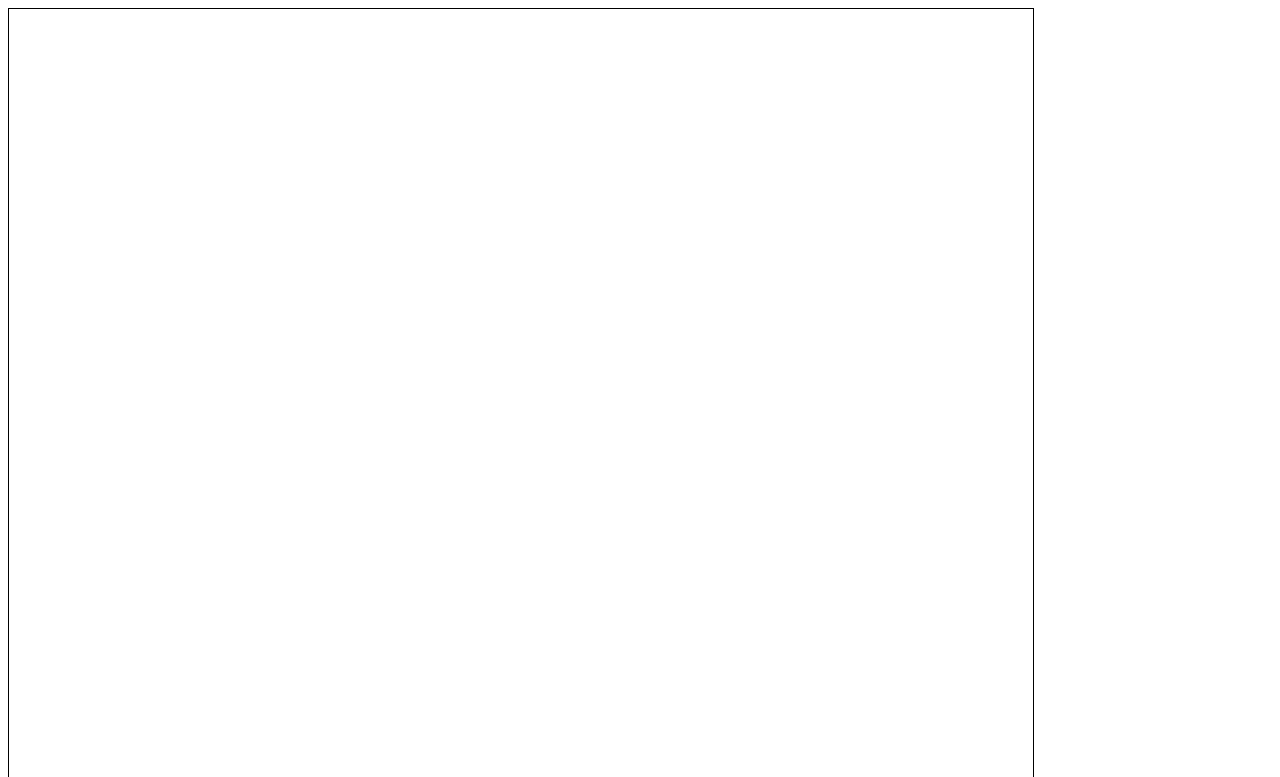
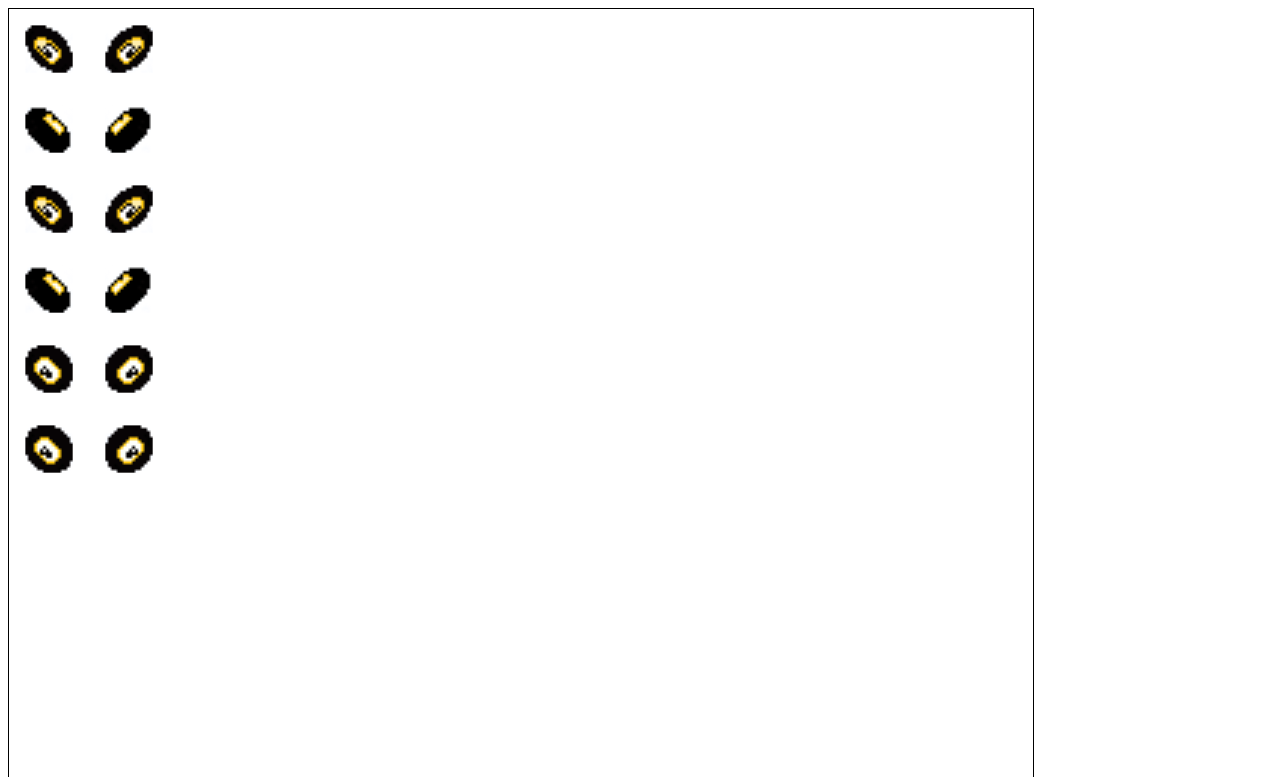
Before and after one commit to annablanton/MegaMix, a plain HTML site: page index.html in a window 1280 px wide. Shown: the top 777 px of the page. Drawn offline with Linux system fonts and the light colour scheme.

Commit message:
Added Wheelie animations

```diff
--- /dev/null
+++ b/animator.js
@@ -0,0 +1,45 @@
+class Animator {
+    constructor(spritesheet, xStart, yStart, width, height, frameCount, frameDuration, framePadding, reverse, loop) {
+        Object.assign(this, { spritesheet, xStart, yStart, height, width, frameCount, frameDuration, framePadding, reverse, loop });
+
+        this.elapsedTime = 0;
+        this.totalTime = this.frameCount * this.frameDuration;
+
+    };
+
+    drawFrame(tick, ctx, x, y, scale) {
+        this.elapsedTime += tick;
+
+        if (this.isDone()) {
+            if (this.loop) {
+                this.elapsedTime -= this.totalTime;
+            } else {
+                return;
+            }
+        }
+
+        let frame = this.currentFrame();
+        if (this.reverse) frame = this.frameCount - frame - 1;
+
+        console.log(this.spritesheet);
+        ctx.drawImage(this.spritesheet,
+            this.xStart + frame * (this.width + this.framePadding), this.yStart, //source from sheet
+            this.width, this.height,
+            x, y,
+            this.width * scale,
+            this.height * scale);
+
+        if (PARAMS.DEBUG) {
+            ctx.strokeStyle = 'Green';
+            ctx.strokeRect(x, y, this.width * scale, this.height * scale);
+        }
+    };
+
+    currentFrame() {
+        return Math.floor(this.elapsedTime / this.frameDuration);
+    };
+
+    isDone() {
+        return (this.elapsedTime >= this.totalTime);
+    };
+};
--- a/enemies.js
+++ b/enemies.js
@@ -90,6 +90,7 @@ class Gordo {
         this.spritesheet = ASSET_MANAGER.getAsset("./sprites/megamix_enemies.png");
 
         this.animations = [];
+
     }
     update() {
 
@@ -105,14 +106,60 @@ class Wheelie {
         Object.assign(this, { game, x, y });
 
         this.spritesheet = ASSET_MANAGER.getAsset("./sprites/megamix_enemies.png");
+        console.log(this.spritesheet);
 
         this.animations = [];
+        for (var i = 0; i < 3; i++) { //three states (idle, aggressive, dead)
+            this.animations.push([]);
+            for (var j = 0; j < 2; j++) { //two actions (spinning, skidding)
+                this.animations[i].push([]);
+                for (var k = 0; k < 2; k++) { //two directions (left, right)
+                    this.animations[i][j].push([]);
+                }
+            }
+        }
+
+        this.loadAnimations();
+
     }
     update() {
 
     }
 
     draw(ctx) {
+        this.animations[0][0][0].drawFrame(this.game.clockTick, ctx, 16, 16, 3);
+        this.animations[0][0][1].drawFrame(this.game.clockTick, ctx, 16 + 16 * 5, 16, 3);
+
+        this.animations[0][1][0].drawFrame(this.game.clockTick, ctx, 16, 16 + 16 * 5, 3);
+        this.animations[0][1][1].drawFrame(this.game.clockTick, ctx, 16 + 16 * 5, 16 + 16 * 5, 3);
+
+        this.animations[1][0][0].drawFrame(this.game.clockTick, ctx, 16, 16 + 16 * 10, 3);
+        this.animations[1][0][1].drawFrame(this.game.clockTick, ctx, 16 + 16 * 5, 16 + 16 * 10, 3);
+        this.animations[1][1][0].drawFrame(this.game.clockTick, ctx, 16, 16 + 16 * 15, 3);
+        this.animations[1][1][1].drawFrame(this.game.clockTick, ctx, 16 + 16 * 5, 16 + 16 * 15, 3);
+
+        this.animations[2][0][0].drawFrame(this.game.clockTick, ctx, 16, 16 + 16 * 20, 3);
+        this.animations[2][0][1].drawFrame(this.game.clockTick, ctx, 16 + 16 * 5, 16 + 16 * 20, 3);
+        this.animations[2][1][0].drawFrame(this.game.clockTick, ctx, 16, 16 + 16 * 25, 3);
+        this.animations[2][1][1].drawFrame(this.game.clockTick, ctx, 16 + 16 * 5, 16 + 16 * 25, 3);
+
+    }
+
+    loadAnimations() {
+        this.animations[0][0][0] = new Animator(this.spritesheet, 127, 102, 16, 16, 2, 0.09 * 2, 4, true, true);
+        this.animations[0][0][1] = new Animator(this.spritesheet, 207, 102, 16, 16, 2, 0.09 * 2, 4, false, true);
+        this.animations[0][1][0] = new Animator(this.spritesheet, 167, 102, 16, 16, 1, 0.09 * 2, 4, false, true);
+        this.animations[0][1][1] = new Animator(this.spritesheet, 188, 102, 16, 16, 1, 0.09 * 2, 4, false, true);
+
+        this.animations[1][0][0] = new Animator(this.spritesheet, 127, 102, 16, 16, 2, 0.09, 4, true, true);
+        this.animations[1][0][1] = new Animator(this.spritesheet, 207, 102, 16, 16, 2, 0.09, 4, false, true);
+        this.animations[1][1][0] = new Animator(this.spritesheet, 167, 102, 16, 16, 1, 0.09, 4, false, true);
+        this.animations[1][1][1] = new Animator(this.spritesheet, 188, 102, 16, 16, 1, 0.09, 4, false, true);
+
+        this.animations[2][0][0] = new Animator(this.spritesheet, 107, 102, 16, 16, 1, 0.09, 4, false, true);
+        this.animations[2][0][1] = new Animator(this.spritesheet, 247, 102, 16, 16, 1, 0.09, 4, false, true);
+        this.animations[2][1][0] = new Animator(this.spritesheet, 107, 102, 16, 16, 1, 0.09, 4, false, true);
+        this.animations[2][1][1] = new Animator(this.spritesheet, 247, 102, 16, 16, 1, 0.09, 4, false, true);
 
     }
 }
--- a/index.html
+++ b/index.html
@@ -9,6 +9,16 @@
     <script type="text/javascript" src="./timer.js"></script>
     <script type="text/javascript" src="./gameengine.js"></script>
     <script type="text/javascript" src="./util.js"></script>
+    <script type="text/javascript" src="./animator.js"></script>
+    <script type="text/javascript" src="./barba.js"></script>
+    <script type="text/javascript" src="./bigboo.js"></script>
+    <script type="text/javascript" src="./enemies.js"></script>
+    <script type="text/javascript" src="./grapplingrope.js"></script>
+    <script type="text/javascript" src="./healthmeter.js"></script>
+    <script type="text/javascript" src="./mushroom.js"></script>
+    <script type="text/javascript" src="./tile.js"></script>
+    <script type="text/javascript" src="./weaponicons.js"></script>
+    <script type="text/javascript" src="./scenemanager.js"></script>
     <script type="text/javascript" src="./main.js"></script>
 </head>
 <body>
--- a/main.js
+++ b/main.js
@@ -1,6 +1,8 @@
 var gameEngine = new GameEngine();
 
 var ASSET_MANAGER = new AssetManager();
+
+ASSET_MANAGER.queueDownload("./sprites/megamix_enemies.png");
 
 ASSET_MANAGER.downloadAll(function () {
 	var canvas = document.getElementById('gameWorld');
@@ -8,5 +10,7 @@ ASSET_MANAGER.downloadAll(function () {
 
 	gameEngine.init(ctx);
 
+	new SceneManager(gameEngine);
+
 	gameEngine.start();
 });
--- /dev/null
+++ b/sceneManager.js
@@ -0,0 +1,28 @@
+class SceneManager {
+    constructor(game) {
+        this.game = game;
+        this.game.camera = this;
+        this.x = 0;
+
+        game.addEntity(new Wheelie(game, 16, 16));
+    };
+
+    clearEntities() {
+        this.game.entities = [this];
+    };
+
+    loadLevelOne() {
+
+
+    };
+
+    update() {
+        //PARAMS.DEBUG = document.getElementById("debug").checked;
+    };
+
+    draw(ctx) {
+
+        if (PARAMS.DEBUG) {
+        }
+    };
+};
--- a/util.js
+++ b/util.js
@@ -27,6 +27,6 @@ window.requestAnimFrame = (function () {
 
 // add global parameters here
 
-//var params = {
-//
-//};
+var PARAMS = {
+    DEBUG: false
+};
```
Also changed, not shown: sprites/megamix_enemies.png (added).
